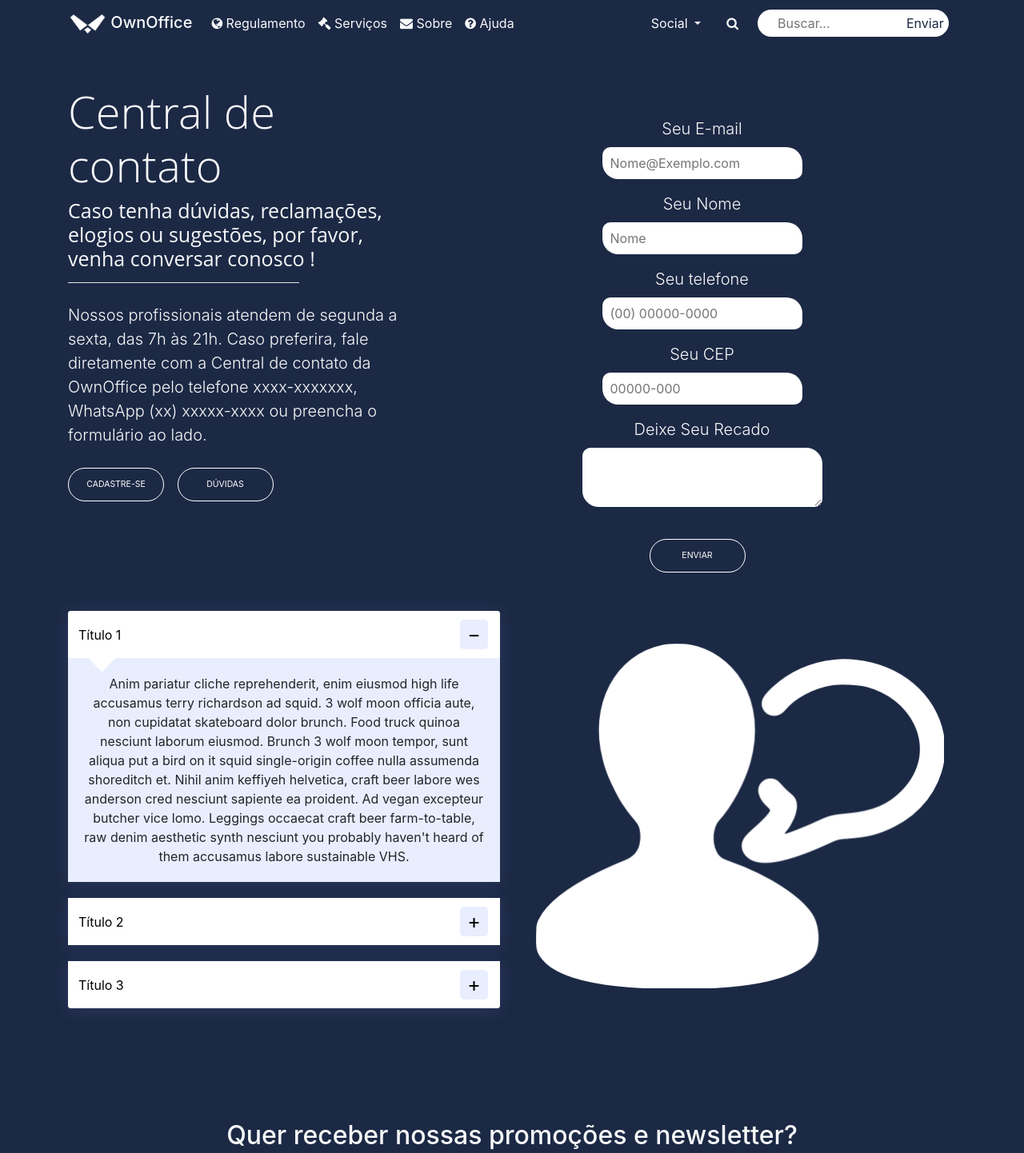
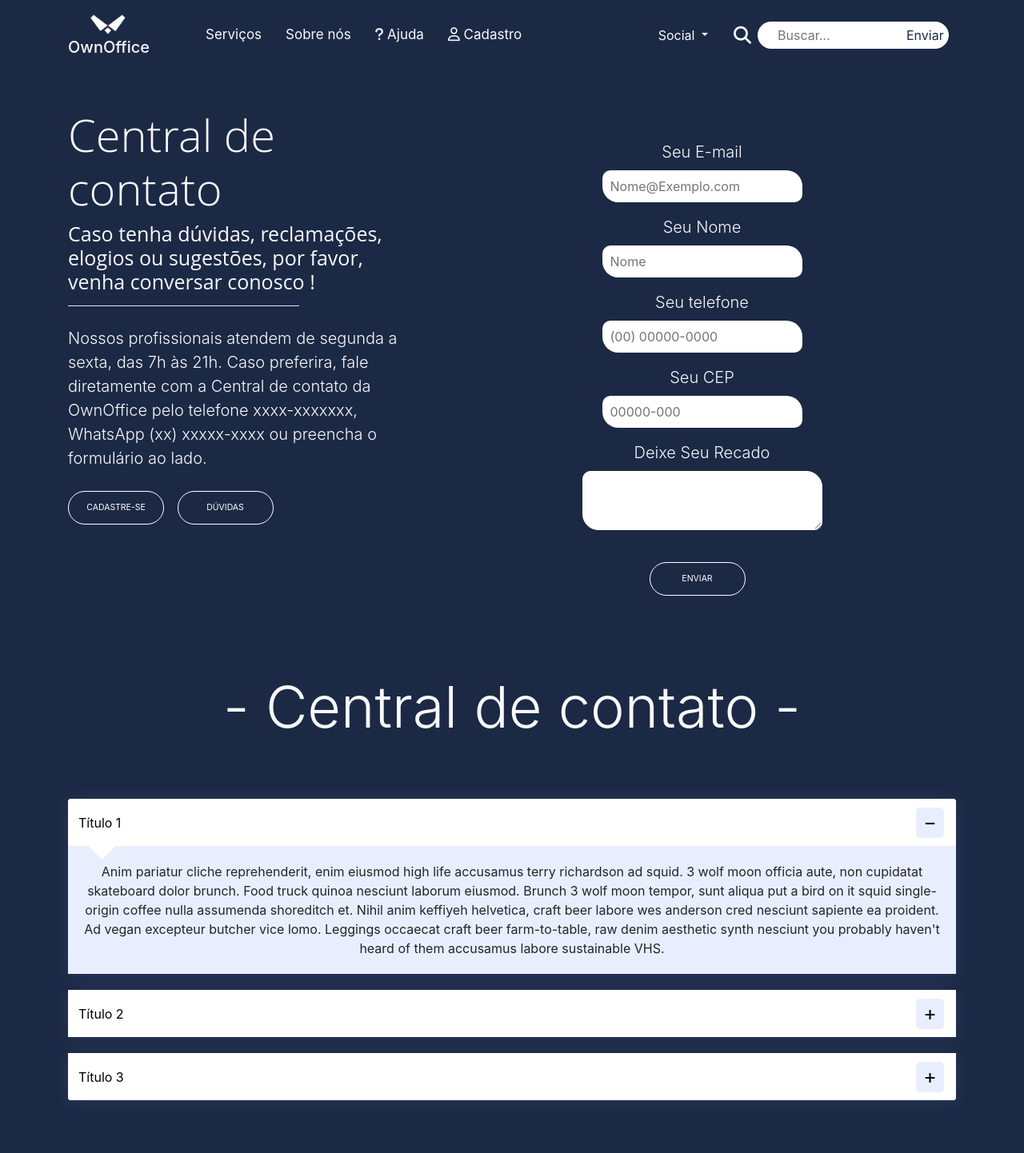
Before and after one commit to OwnOffice2020/Site, a website: page FaleConosco.html in a window 1280 px wide. Shown: the top 1442 px of the page at 80% size. Drawn offline with nearby package versions, Linux system fonts and the light colour scheme.

Commit message:
30-10-2020 22:08
Collapse

```diff
--- a/FaleConosco.html
+++ b/FaleConosco.html
@@ -23,8 +23,8 @@
         <nav class="navbar navbar-expand-lg" style="background-color:  #1C2945;">
 
           <div class="container">
-          <a class="navbar-brand h1 mb-0 text-light text-font" href="OwnOffice.html">
-            <img src="imgs/teste.png" width="48" height="31">
+            <a class="navbar-brand h1 mb-0 text-light text-font" style="margin-right: 55px;" href="OwnOffice.html">
+              <img class="nav center-icon" src="imgs/teste.png" width="48" height="31">
               OwnOffice
             </a>
 
@@ -35,10 +35,10 @@
             <div class="collapse navbar-collapse" id="navbarSite">
 
               <ul class="navbar-nav mr-auto">
-                <a class="nav-item nav-link text-light text-font" href="#"> <i class="fa fa-globe" aria-hidden="true"></i> Regulamento </a>
-                <a class="nav-item nav-link text-light text-font" hrel="#"> <i class="fa fa-gavel" aria-hidden="true"></i> Serviços </a>
-                <a class="nav-item nav-link text-light text-font" hrel="#"> <i class="fa fa-envelope" aria-hidden="true"></i> Sobre </a>
-                <a class="nav-item nav-link text-light text-font" hrel="#"> <i class="fa fa-question-circle" aria-hidden="true"></i> Ajuda </a>
+                  <a class="nav-item nav-link text-light text-font nav" hrel="#"> Serviços </a>
+                  <a class="nav-item nav-link text-light text-font nav" hrel="#"> Sobre nós </a> <!-- sobre nós -->
+                  <a class="nav-item nav-link text-light text-font nav" hrel="#"> <i class="fa fa-question" aria-hidden="true"></i> Ajuda </a> <!-- Fale conosco, Dúvidas frequentes, Denúncias e Termos de uso -->
+                  <a class="nav-item nav-link text-light text-font nav" hrel="#"> <i class="fa fa-user-o" aria-hidden="true"></i> Cadastro </a>
               </ul>
 
               <ul class="navbar-nav ml-auto">
@@ -55,8 +55,8 @@
               </ul>
 
               <form class="form-inline ">
-              <i class="fa fa-search text-light text-font" aria-hidden="true"></i>
-              <input type="search" class="ml-4 mr-2" placeholder="Buscar...">
+                <i class="fa fa-search text-light text-font" aria-hidden="true" style="font-size: 22px;"></i>
+                <input type="search" class="ml-2 mr-2" placeholder="Buscar...">
                 <input type="submit" value="Enviar" class="btn-1">
               </form>
 
@@ -136,8 +136,12 @@
 
       <div class="container">
         <div class="row">
-      <div class="col-md-6">
-        <div class="accordion" id="accordionExample">
+          <div class="col-md-12 mt-5 pb-3">
+            <h1 class="text-light display-3 text-center"> - Central de contato - </h1>
+          </div>
+          <div class="col-md-12 mt-5">
+            <div class="accordion content" id="accordionExample">
+
               <div class="card">
                 <div class="card-header" id="headingOne">
                   <h2 class="mb-0">
@@ -146,13 +150,13 @@
                     </button>
                   </h2>
                 </div>
-
                 <div id="collapseOne" class="collapse show" aria-labelledby="headingOne" data-parent="#accordionExample">
                   <div class="card-body">
                     Anim pariatur cliche reprehenderit, enim eiusmod high life accusamus terry richardson ad squid. 3 wolf moon officia aute, non cupidatat skateboard dolor brunch. Food truck quinoa nesciunt laborum eiusmod. Brunch 3 wolf moon tempor, sunt aliqua put a bird on it squid single-origin coffee nulla assumenda shoreditch et. Nihil anim keffiyeh helvetica, craft beer labore wes anderson cred nesciunt sapiente ea proident. Ad vegan excepteur butcher vice lomo. Leggings occaecat craft beer farm-to-table, raw denim aesthetic synth nesciunt you probably haven't heard of them accusamus labore sustainable VHS.
                   </div>
                 </div>
               </div>
+
                 <div class="card">
                    <div class="card-header" id="headingTwo">
                     <h2 class="mb-0">
@@ -167,6 +171,7 @@
                     </div>
                   </div>
                 </div>
+
               <div class="card">
                 <div class="card-header" id="headingThree">
                   <h2 class="mb-0">
@@ -181,14 +186,11 @@
                   </div>
                 </div>
               </div>
-</div>
-      </div>
-      <div id="imagemSpeak" class="col-md-6 text-center">
-        <img src="imgs/speak.png">
+
            </div>
           </div>
         </div>
-
+      </div>
       <!--Fim Collapse-->
 
   <!-- Footer -->
@@ -277,6 +279,7 @@
 
     <!-- Optional JavaScript -->
     <!-- jQuery first, then Popper.js, then Bootstrap JS -->
+    <script src="https://kit.fontawesome.com/11ff574ce0.js" crossorigin="anonymous"></script>
     <script src="node_modules/jquery/dist/jquery.js"></script>
     <script src="node_modules/popper.js/dist/umd/popper.js"></script>
     <script src="node_modules/bootstrap/dist/js/bootstrap.js"></script>
```
Lines whose indentation alone changed are shown as unchanged.
